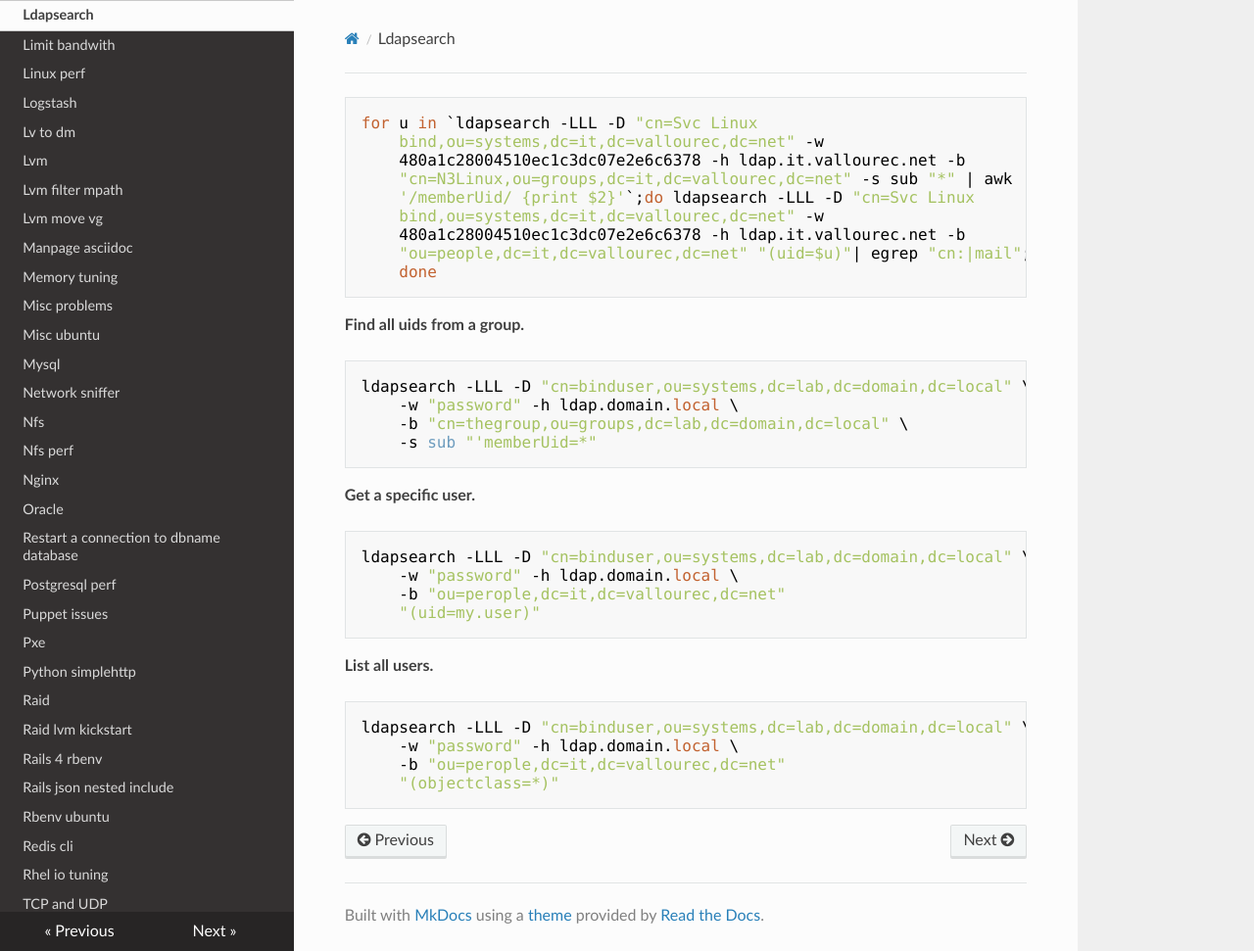
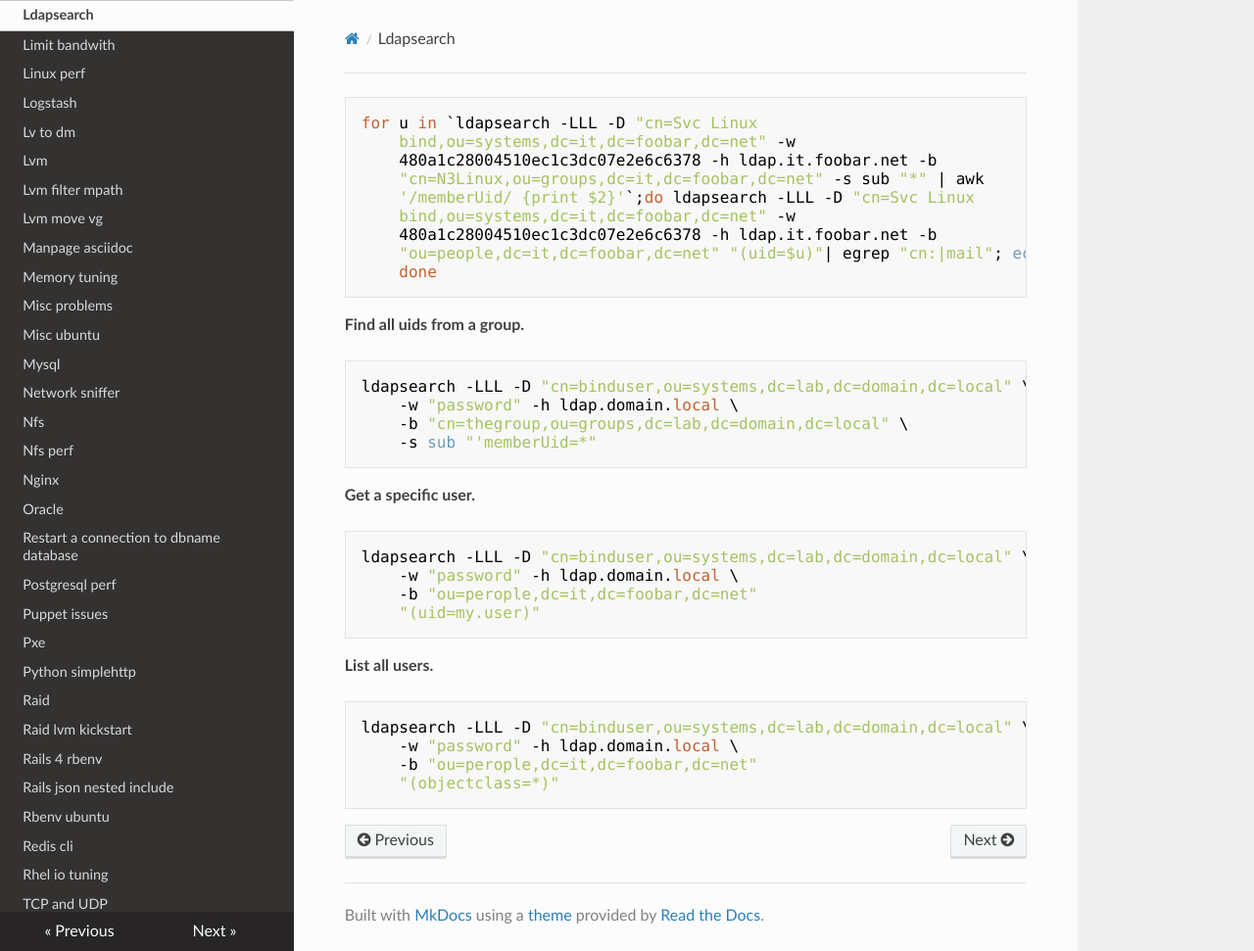
Before and after one commit to Pryz/notes, an MkDocs documentation site: the page built from docs/ldapsearch.md, in a window 1280 px wide and 971 px high. Shown: the whole window at 98% size. Built offline with MkDocs 1.6.1, drawn with Linux system fonts in a browser that asks for light colours; nearby versions of some CDN libraries.

Commit message:
clean up name

```diff
--- a/docs/ldapsearch.md
+++ b/docs/ldapsearch.md
@@ -1,11 +1,11 @@
     for u in `ldapsearch -LLL -D "cn=Svc Linux
-        bind,ou=systems,dc=it,dc=vallourec,dc=net" -w
-        480a1c28004510ec1c3dc07e2e6c6378 -h ldap.it.vallourec.net -b
-        "cn=N3Linux,ou=groups,dc=it,dc=vallourec,dc=net" -s sub "*" | awk
+        bind,ou=systems,dc=it,dc=foobar,dc=net" -w
+        480a1c28004510ec1c3dc07e2e6c6378 -h ldap.it.foobar.net -b
+        "cn=N3Linux,ou=groups,dc=it,dc=foobar,dc=net" -s sub "*" | awk
         '/memberUid/ {print $2}'`;do ldapsearch -LLL -D "cn=Svc Linux
-        bind,ou=systems,dc=it,dc=vallourec,dc=net" -w
-        480a1c28004510ec1c3dc07e2e6c6378 -h ldap.it.vallourec.net -b
-        "ou=people,dc=it,dc=vallourec,dc=net" "(uid=$u)"| egrep "cn:|mail"; echo ;
+        bind,ou=systems,dc=it,dc=foobar,dc=net" -w
+        480a1c28004510ec1c3dc07e2e6c6378 -h ldap.it.foobar.net -b
+        "ou=people,dc=it,dc=foobar,dc=net" "(uid=$u)"| egrep "cn:|mail"; echo ;
         done
 
 **Find all uids from a group.**
@@ -19,12 +19,12 @@
 
     ldapsearch -LLL -D "cn=binduser,ou=systems,dc=lab,dc=domain,dc=local" \
         -w "password" -h ldap.domain.local \
-        -b "ou=perople,dc=it,dc=vallourec,dc=net"
+        -b "ou=perople,dc=it,dc=foobar,dc=net"
         "(uid=my.user)"
 
 **List all users.**
 
     ldapsearch -LLL -D "cn=binduser,ou=systems,dc=lab,dc=domain,dc=local" \
         -w "password" -h ldap.domain.local \
-        -b "ou=perople,dc=it,dc=vallourec,dc=net"
+        -b "ou=perople,dc=it,dc=foobar,dc=net"
         "(objectclass=*)"
```
